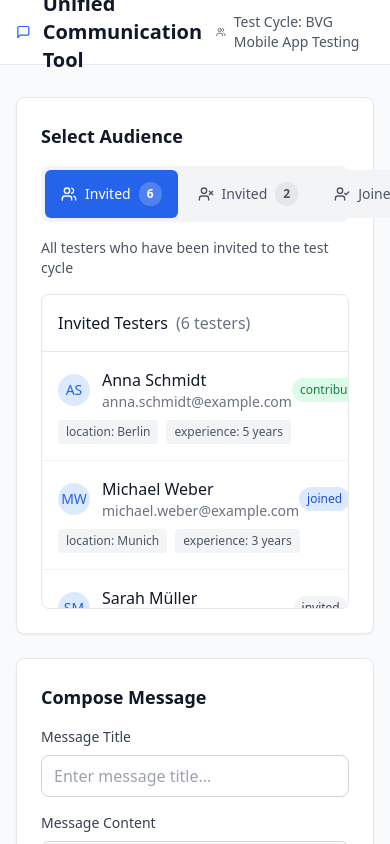
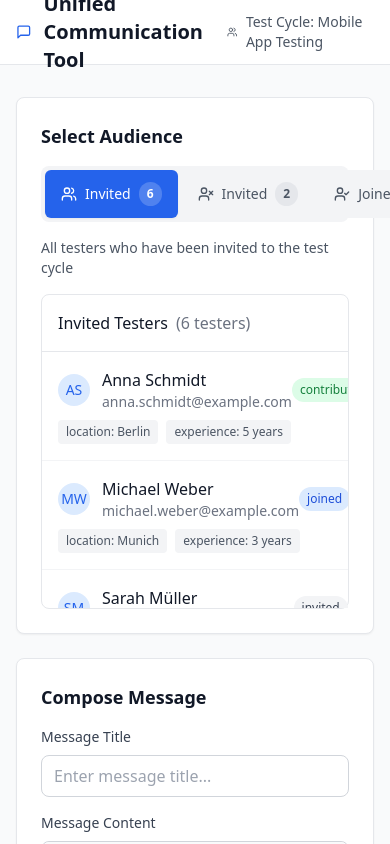
Before and after one commit to Annanerdstation/Broadcast, a Next.js app: page / in a window 390 px wide. Shown: the top 844 px of the page. Built offline with nearby package versions, Linux system fonts and the light colour scheme.

Commit message:
Rename test cycle from 'BVG Mobile App Testing' to 'Mobile App Testing'

```diff
--- a/data/mockData.ts
+++ b/data/mockData.ts
@@ -53,8 +53,8 @@ export const mockTesters: Tester[] = [
 
 export const mockTestCycle: TestCycle = {
   id: 'cycle-001',
-  name: 'BVG Mobile App Testing',
-  description: 'Comprehensive testing of the BVG mobile application including exploratory and usability testing',
+  name: 'Mobile App Testing',
+  description: 'Comprehensive testing of the mobile application including exploratory and usability testing',
   status: 'active',
   createdAt: new Date('2024-01-10'),
   testLeadName: 'Markus Schmidt'
@@ -70,7 +70,7 @@ export const mockMessageTemplates: MessageTemplate[] = [
 We noticed you haven't joined the {TestCycleName} yet. This is a great opportunity to contribute to an important testing project.
 
 **What's involved:**
-• Exploratory testing of the BVG mobile app
+• Exploratory testing of the mobile app
 • Usability testing sessions
 • Flexible participation - test in any order you prefer
 
```
